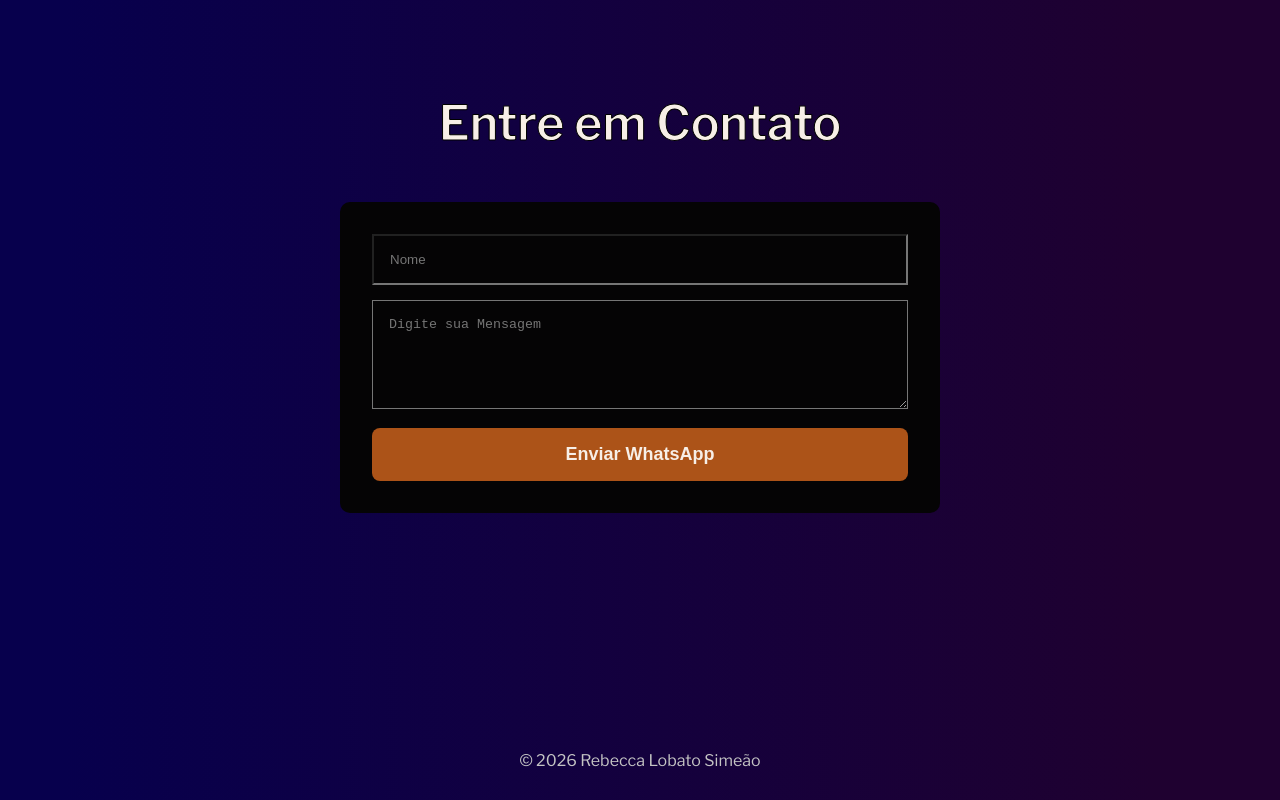
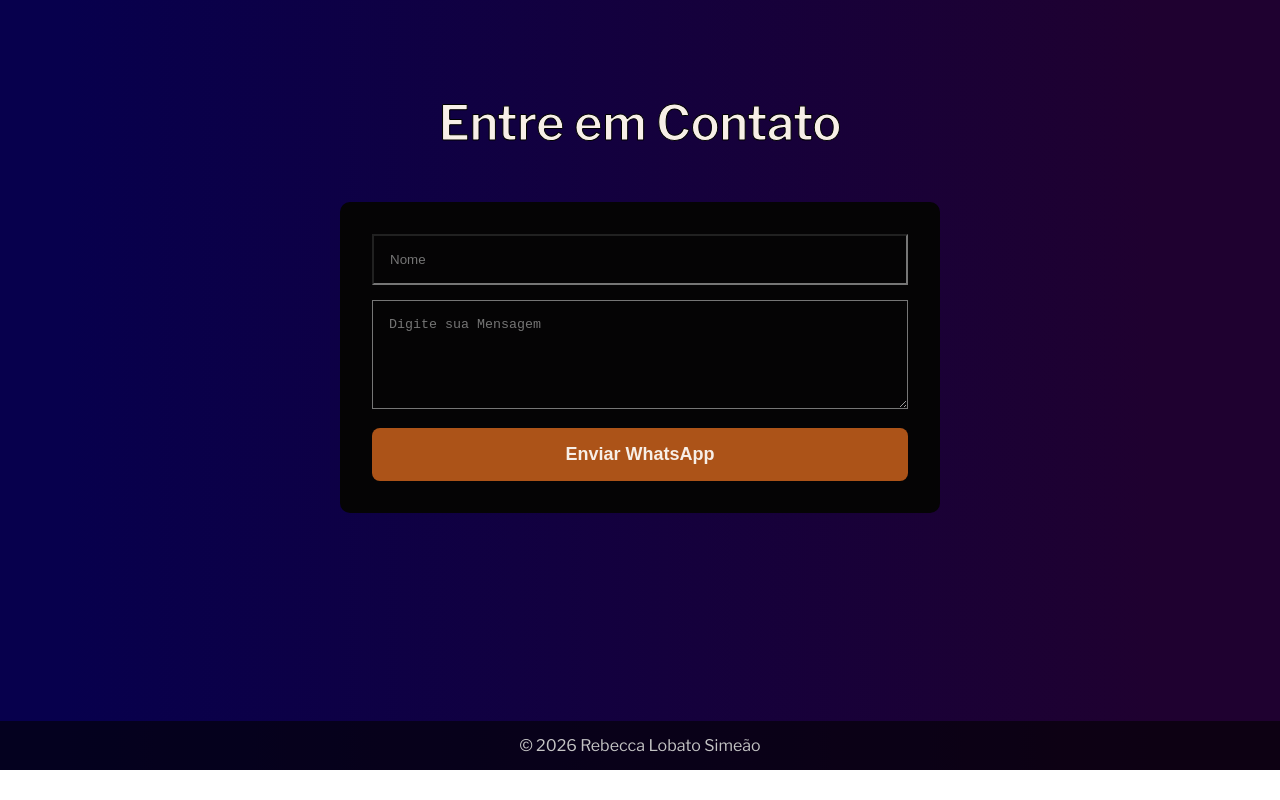
Before and after one commit to bkannzz/Portfolio-Bka, a plain HTML site: page index.html in a window 1280 px wide. Shown: the part 4191-4991 px from the top of the page. After the commit the page ends 4961 px from the top, so only its background shows below. Drawn offline with nearby package versions, Linux system fonts and the light colour scheme.

Commit message:
atualizando footer

```diff
--- a/style.css
+++ b/style.css
@@ -480,9 +480,14 @@ body{
     background-color: #662a03;
 }
 
+footer{
+    background-color: rgba(3, 3, 1, 0.6);
+    padding: 5px;
+}
+
 footer p{
     text-align: center;
-    margin: 30px 0; /* espaçamento vertical para o rodapé */
+    margin: 10px 0; /* espaçamento vertical para o rodapé */
     font-size: 1rem; /* tamanho da fonte do rodapé */
     color: #c4c4c4;
 }
```
